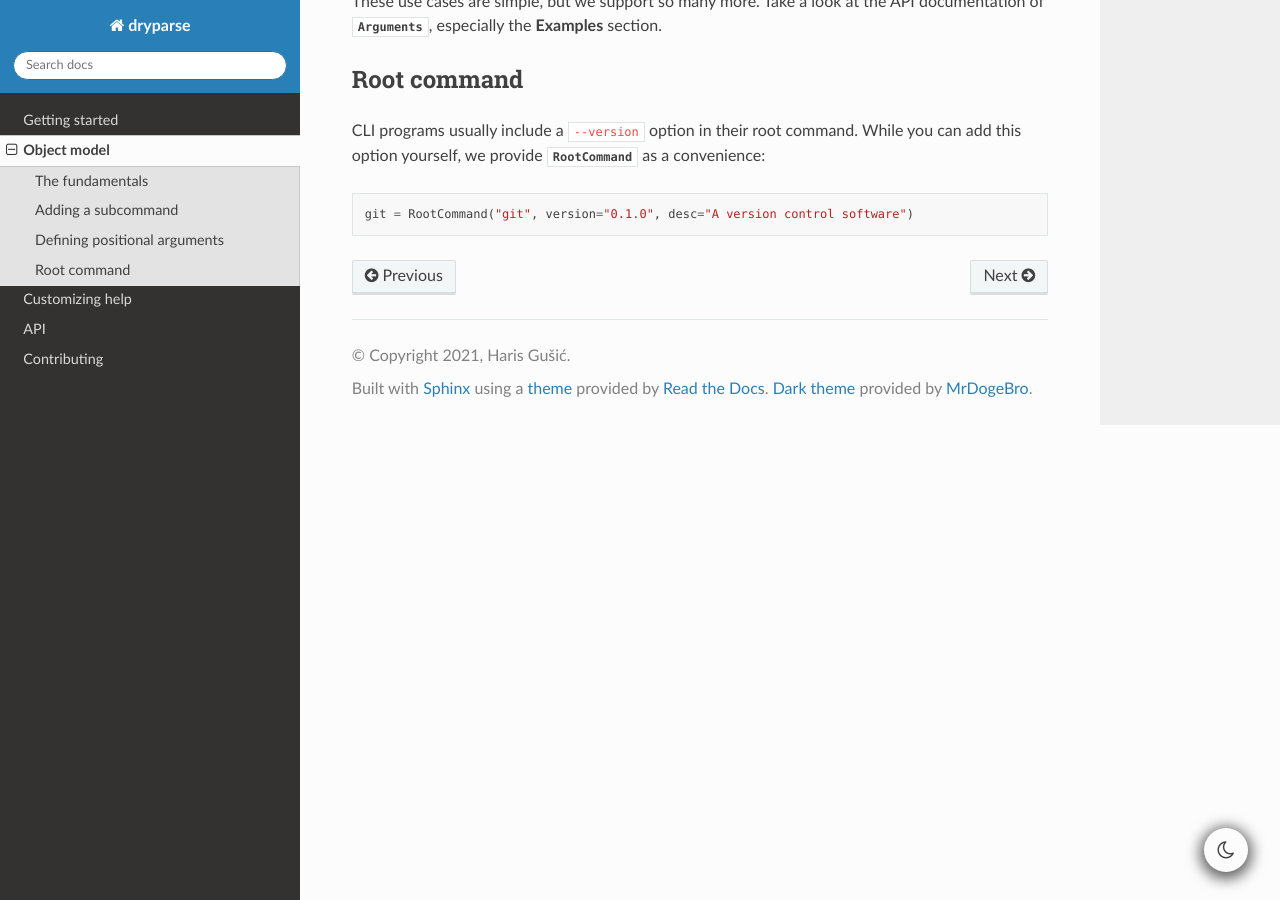
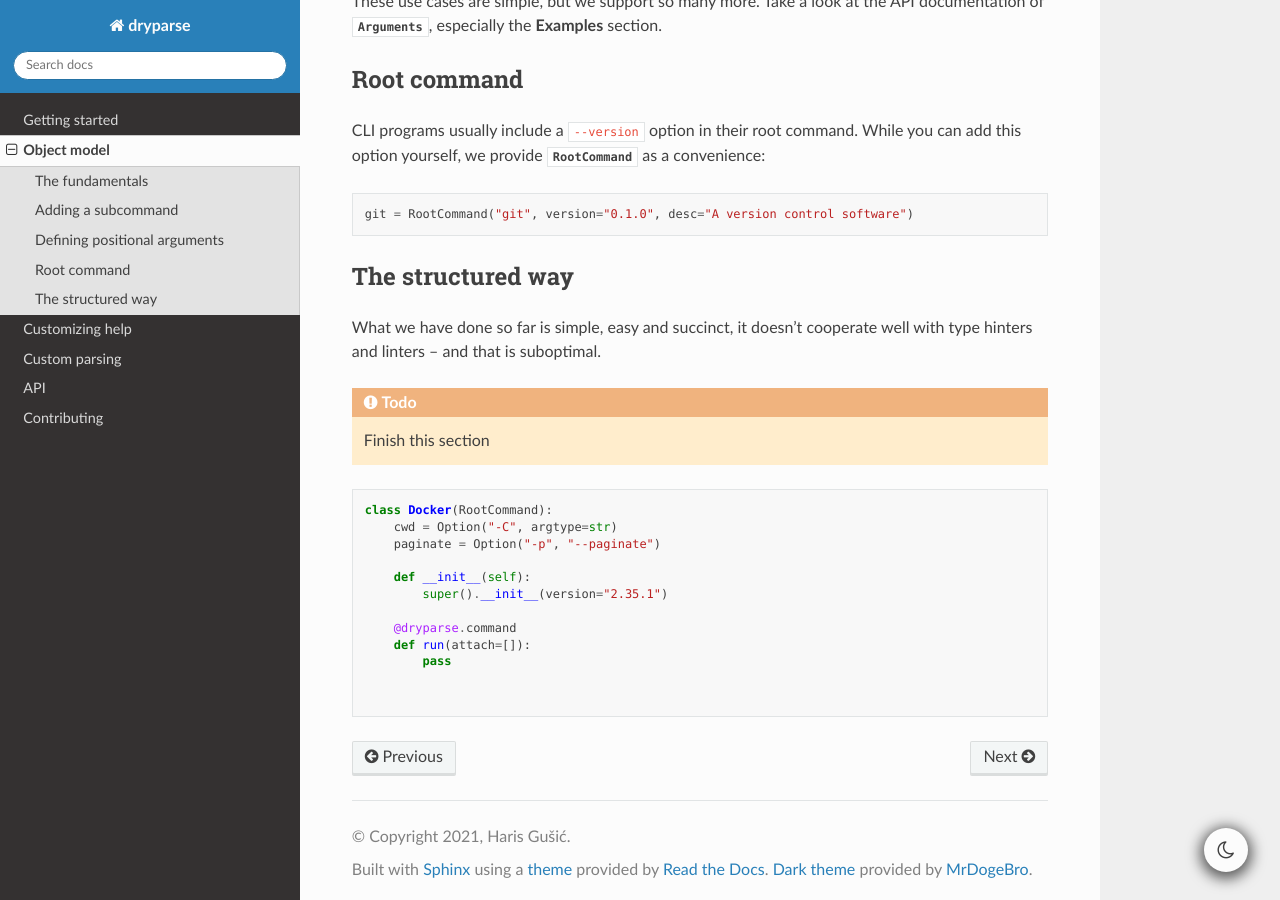
Before and after one commit to drytoe/dryparse, a Sphinx documentation site: the page built from docs/objects.md, in a window 1280 px wide and 900 px high, scrolled down 1614 px. Built offline with Sphinx 7.4.7 and the Read the Docs theme 2.0.0, drawn with Linux system fonts in a browser that asks for light colours; the version number could not be read and is left out.

Commit message:
Update docs

````diff
--- a/docs/objects.md
+++ b/docs/objects.md
@@ -91,3 +91,27 @@ you can add this option yourself, we provide {class}`~dryparse.objects.RootComma
 ```
 git = RootCommand("git", version="0.1.0", desc="A version control software")
 ```
+
+## The structured way
+
+What we have done so far is simple, easy and succinct, it doesn't cooperate
+well with type hinters and linters -- and that is suboptimal.
+
+```{todo}
+Finish this section
+```
+
+```
+class Docker(RootCommand):
+    cwd = Option("-C", argtype=str)
+    paginate = Option("-p", "--paginate")
+
+    def __init__(self):
+        super().__init__(version="2.35.1")
+
+    @dryparse.command
+    def run(attach=[]):
+        pass
+
+
+```
````
Also changed, not shown: docs/custom_parsing.md (added, +21 -0 lines), docs/getting_started.md (+66 -1 lines), docs/index.md (+6 -5 lines).
